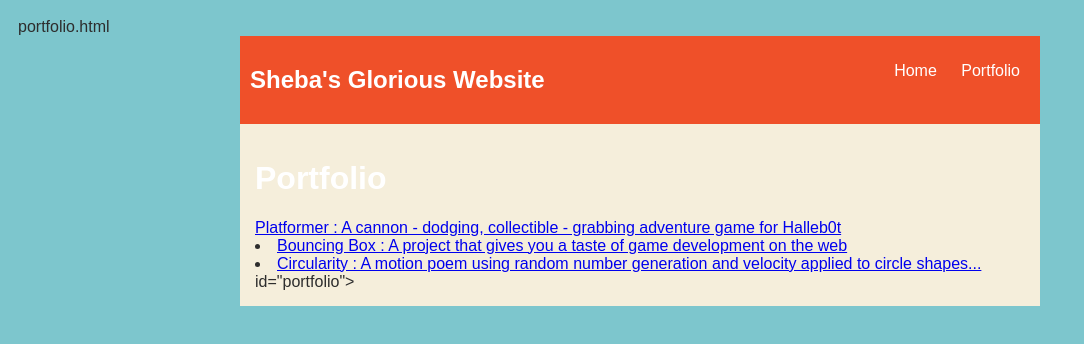
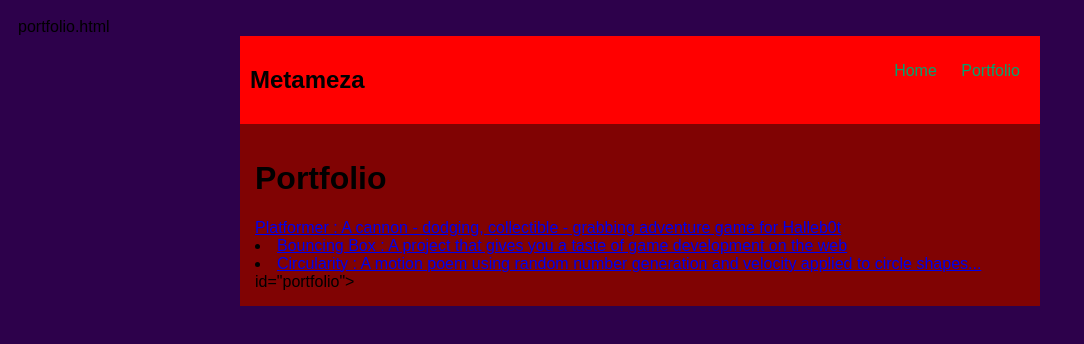
Before and after one commit to Dorjehonore/Dhonore, a plain HTML site: page portfolio.html in a window 1280 px wide. Shown: the whole page, without its empty margins (0-1084 px from the left). Drawn offline with Linux system fonts and the light colour scheme.

Commit message:
add index.html file

```diff
--- a/portfolio.html
+++ b/portfolio.html
@@ -5,8 +5,8 @@ portfolio.html
         <title>Dorje space out</title>
         <style type="text/css">
             body {
-                background: rgb(125, 198, 205);
-                color: rgb(45, 45, 45);
+                background: rgb(45, 1, 75);
+                color: rgb(0, 0, 0);
                 padding: 10px;
                 font-family: arial;
             }
@@ -22,7 +22,7 @@ portfolio.html
 
             /* navigation menu */
             nav {
-                background: rgb(239, 80, 41);
+                background: rgb(255, 0, 0);
                 margin: 0 auto;
                 display: flex;
                 padding: 10px;
@@ -30,7 +30,7 @@ portfolio.html
             h1 {
                 display: flex;
                 align-items: center;
-                color: rgb(255, 255, 255);
+                color: rgb(0, 0, 0);
                 flex: 1;
             }
             #nav-ul {
@@ -42,12 +42,12 @@ portfolio.html
             }
             .nav-a {
                 text-decoration: none;
-                color: #fff;
+                color: rgb(0, 165, 110);
             }
 
             /* main container area beneath menu */
             main {
-                background: rgb(245, 238, 219);
+                background: rgb(128, 3, 3);
                 display: flex;
             }
             .content {
@@ -60,7 +60,7 @@ portfolio.html
     <body>
       <div id="all-contents">
         <nav>
-            <h1>Sheba's Glorious Website</h1>
+            <h1>Metameza</h1>
             <ul id="nav-ul">
                <li class="nav-li">
                <a class="nav-a" href="index.html">Home</a>
```
Also changed, not shown: index.html (+1 -1 lines).
